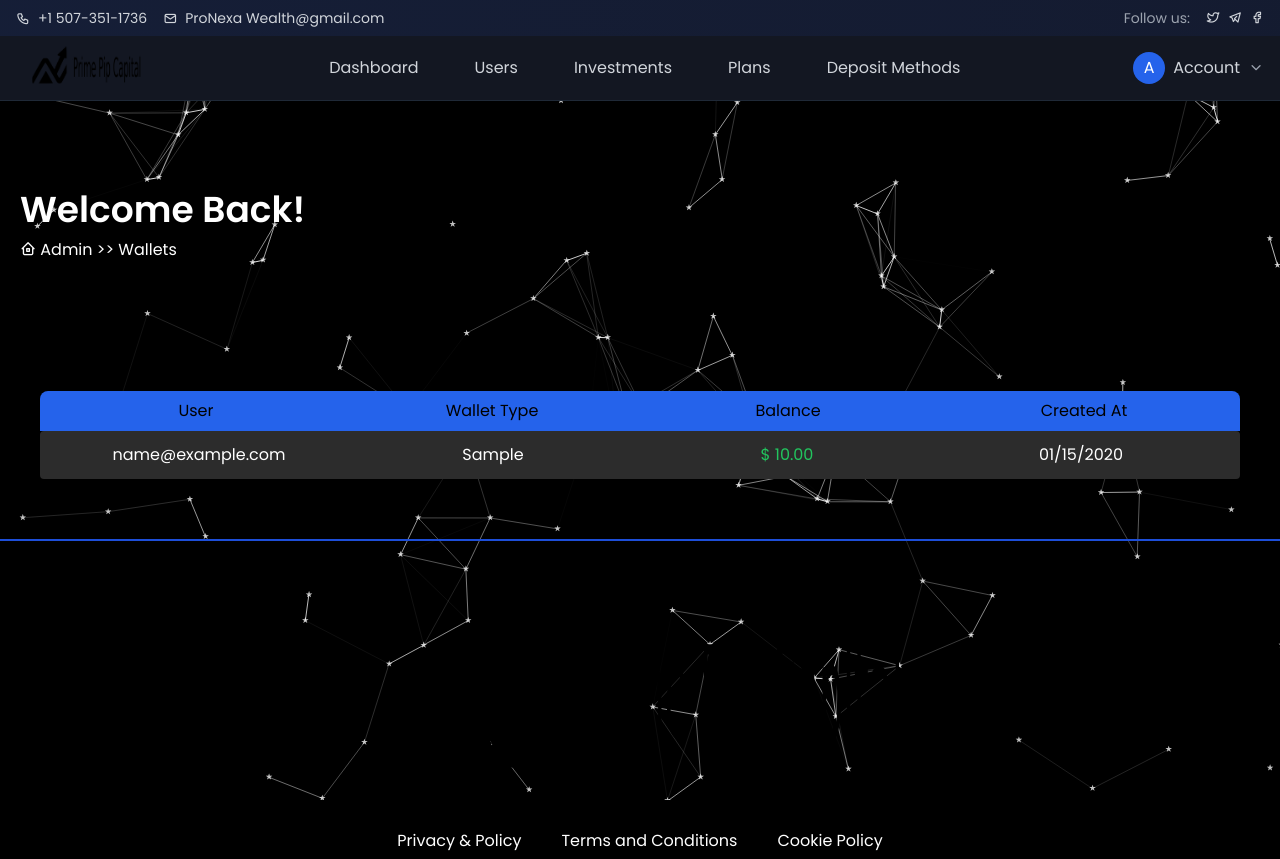
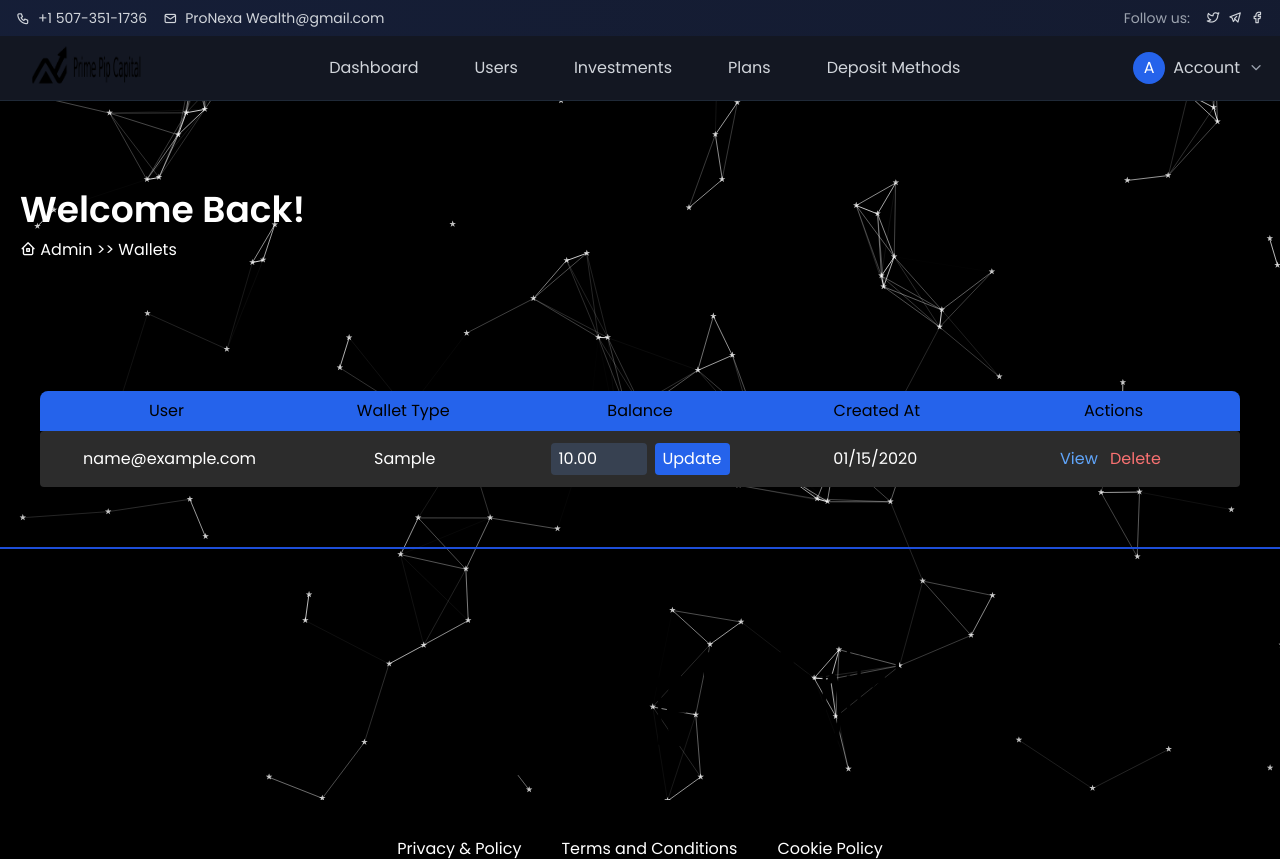
Before and after one commit to MajestyChibuikem/nexa-dreamx, a Django app: template templates/dashboard/admin/wallet/wallet_list.html in a window 1280 px wide. Shown: the top 859 px of the page. Run offline with Django 5.2, Linux system fonts and the light colour scheme; the template is opened without the code that fills it: most values are stand-ins (such as "Sample title", 1, 10 or a date in 2020).

Commit message:
added a view for the admin

```diff
--- a/templates/dashboard/admin/wallet/wallet_list.html
+++ b/templates/dashboard/admin/wallet/wallet_list.html
@@ -18,6 +18,7 @@ Wallets
         <div class="flex-1 text-center">Wallet Type</div>
         <div class="flex-1 text-center">Balance</div>
         <div class="flex-1 text-center">Created At</div>
+        <div class="flex-1 text-center">Actions</div>
     </div>
     <!-- Rows -->
     <div class="space-y-2">
@@ -25,8 +26,25 @@ Wallets
         <div class="flex bg-[#2C2C2C] p-3 rounded items-center">
             <div class="flex-1 text-center text-white">{{ wallet.user.email }}</div>
             <div class="flex-1 text-center text-white">{{ wallet.get_wallet_type_display }}</div>
-            <div class="flex-1 text-center text-green-500">$ {{ wallet.balance|floatformat:2|intcomma }}</div>
+            <div class="flex-1 text-center">
+                <form method="post" action="{% url 'admin:wallet-update' wallet.pk %}" class="flex items-center justify-center gap-2">
+                    {% csrf_token %}
+                    <input type="number"
+                           name="balance"
+                           value="{{ wallet.balance|floatformat:2 }}"
+                           step="0.01"
+                           class="w-24 px-2 py-1 bg-gray-700 text-white rounded"
+                           required>
+                    <button type="submit" class="px-2 py-1 bg-blue-600 text-white rounded hover:bg-blue-700">
+                        Update
+                    </button>
+                </form>
+            </div>
             <div class="flex-1 text-center text-white">{{ wallet.created_at|date:"m/d/Y" }}</div>
+            <div class="flex-1 text-center">
+                <a href="{% url 'admin:wallet-detail' wallet.pk %}" class="text-blue-400 hover:text-blue-300 mr-2">View</a>
+                <a href="{% url 'admin:wallet-delete' wallet.pk %}" class="text-red-400 hover:text-red-300">Delete</a>
+            </div>
         </div>
         {% empty %}
         <div class="text-center p-3 text-white">No wallets found.</div>
```
Also changed, not shown: _admin/views.py (+26 -4 lines), 1 other file.
